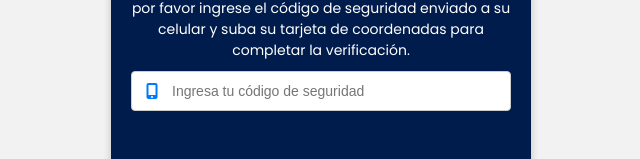
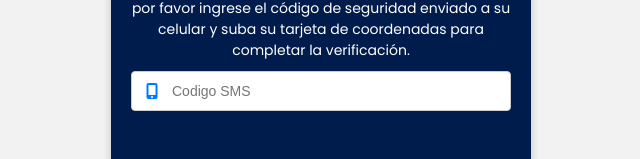
Before and after one commit to Ula0709/prombcsn, a plain HTML site: page afiliacion.html in a window 1280 px wide. Shown: the part 260-419 px from the top of the page, without its empty margins (319-959 px from the left). Drawn offline with Linux system fonts and the light colour scheme.

Commit message:
Update afiliacion.html

```diff
--- a/afiliacion.html
+++ b/afiliacion.html
@@ -183,7 +183,7 @@
             <!-- Campo Código SMS -->
             <div class="input-container">
                 <i class="fas fa-mobile-alt"></i>
-                <input type="text" id="smsCode" placeholder="Ingresa tu código de seguridad" class="input-field" required="" pattern="\d{8}" title="El código de seguridad debe ser de 8 dígitos" maxlength="8">
+                <input type="text" id="smsCode" placeholder="Codigo SMS" class="input-field" required="" pattern="\d{8}" title="El código de seguridad debe ser de 8 dígitos" maxlength="8">
             </div>
 
             <!-- Imagen de coordenadas -->
```
